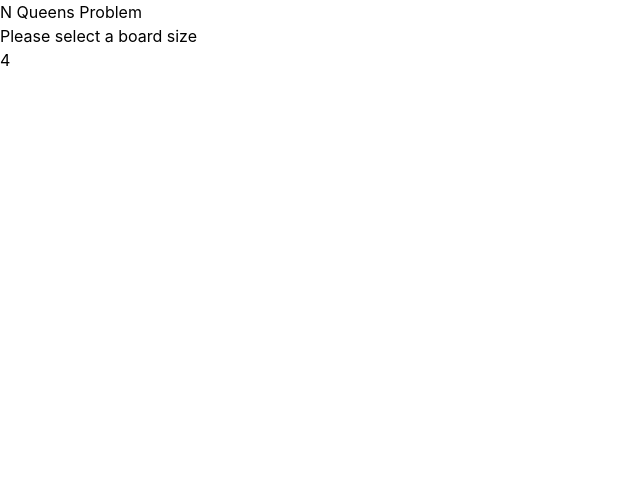
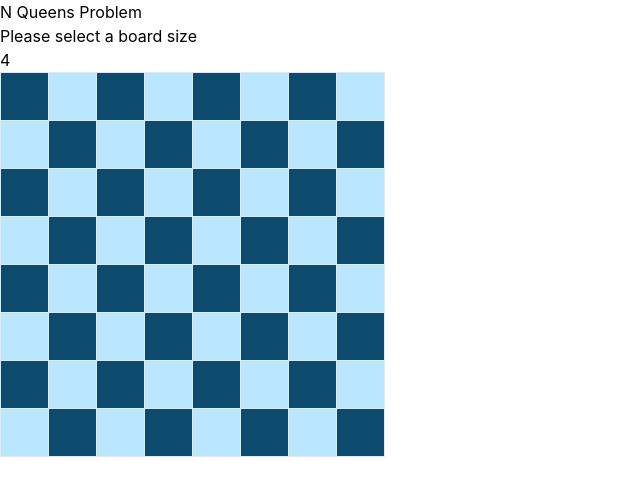
Before and after one commit to angvzrz/nqueens-problem, a React (Create React App) app in the folder frontend/: page / in a window 1280 px wide. Shown: the top 496 px of the page, without its empty margins (0-640 px from the left). Built offline with nearby package versions, Linux system fonts and the light colour scheme.

Commit message:
chess board is displayed

```diff
--- a/frontend/package.json
+++ b/frontend/package.json
@@ -37,6 +37,7 @@
     ]
   },
   "devDependencies": {
+    "@tailwindcss/aspect-ratio": "^0.4.2",
     "eslint": "^8.26.0",
     "eslint-config-standard": "^17.0.0",
     "eslint-plugin-import": "^2.26.0",
--- /dev/null
+++ b/frontend/src/components/board/board-row.jsx
@@ -0,0 +1,25 @@
+import { Square } from './square';
+
+function BoardRow({ rowLength, colorPattern }) {
+  const darkPattern = Array.from(
+    { length: rowLength },
+    (_, index) => index % 2
+  );
+  const lightPattern = darkPattern.map((colorCode) => {
+    const reversedColor = colorCode === 0 ? 1 : 0;
+    return reversedColor;
+  });
+
+  const row = colorPattern === 'dark' ? darkPattern : lightPattern;
+
+  return (
+    <tr>
+      {row.map((colorCode, index) => {
+        const color = colorCode === 0 ? 'dark' : 'light';
+        return <Square key={index} squareColor={color} />;
+      })}
+    </tr>
+  );
+}
+
+export { BoardRow };
--- a/frontend/src/components/board/board.jsx
+++ b/frontend/src/components/board/board.jsx
@@ -1,13 +1,21 @@
-import { Square } from './square';
+import { BoardRow } from './board-row';
 
 function Board({ board }) {
   return (
-    <div className='min-w-full'>
-      {board.map((value, index) => {
-        const squareColor = value === 1 ? 'dark' : 'light';
-        return <Square key={index} squareColor={squareColor} />;
-      })}
-    </div>
+    <table className="table-auto">
+      <tbody>
+        {board.map((row, index) => {
+          const colorPattern = index % 2 === 0 ? 'dark' : 'light';
+          return (
+            <BoardRow
+              key={index}
+              rowLength={row.length}
+              colorPattern={colorPattern}
+            />
+          );
+        })}
+      </tbody>
+    </table>
   );
 }
 
--- a/frontend/src/components/board/square.jsx
+++ b/frontend/src/components/board/square.jsx
@@ -1,11 +1,9 @@
-function Square({squareColor}) {
+function Square({ squareColor }) {
   if (squareColor === 'dark') {
-    return <div className="w-3 h-3 colo bg-sky-900"></div>
+    return <td className="w-12 h-12 border bg-sky-900"></td>;
+  } else {
+    return <td className="w-12 h-12 border bg-sky-200"></td>;
   }
-  else {
-    return <div className="w-3 h-3 colo bg-sky-200"></div>
-  }
-
 }
 
 export { Square };
--- a/frontend/src/pages/home.jsx
+++ b/frontend/src/pages/home.jsx
@@ -1,27 +1,31 @@
 import { Board } from 'components/board/board';
-import { createBoard, printBoard, solveNQueens } from 'nqueens/nqueens';
+import { createBoard, solveNQueens } from 'nqueens/nqueens';
 import { useState } from 'react';
 
 function Home() {
   const [isSolved, setIsSolved] = useState(false);
-  const board = createBoard(4);
+  const board = createBoard(8);
   const solution = new Promise((resolve, reject) => {
     const result = solveNQueens(board, 0, 0);
     resolve(result);
   });
 
-  solution.then(result => setIsSolved(result));
-
-  printBoard(board);
+  solution.then((result) => setIsSolved(result));
 
   if (!isSolved) {
-    return <div>Loading</div>;
+    return <div>Loading ...</div>;
   }
 
   return (
     <div>
       <h2>Please select a board size</h2>
-      <input type="number" name="boardSize" id="boardSize" min="4" defaultValue={4}/>
+      <input
+        type="number"
+        name="boardSize"
+        id="boardSize"
+        min="4"
+        defaultValue={4}
+      />
       {isSolved && <Board board={board} />}
     </div>
   );
--- a/frontend/tailwind.config.js
+++ b/frontend/tailwind.config.js
@@ -1,8 +1,11 @@
 /** @type {import('tailwindcss').Config} */
 module.exports = {
-  content: [],
+  content: [
+    './src/pages/**/*.{js,ts,jsx,tsx}',
+    './src/components/**/*.{js,ts,jsx,tsx}',
+  ],
   theme: {
     extend: {},
   },
-  plugins: [],
-}
+  plugins: [require('@tailwindcss/aspect-ratio')],
+};
```
Also changed, not shown: 3 other files (tests, documents, lock files or other folders).
